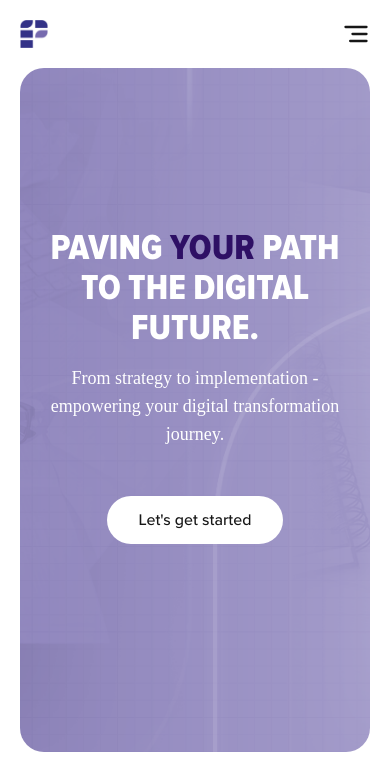
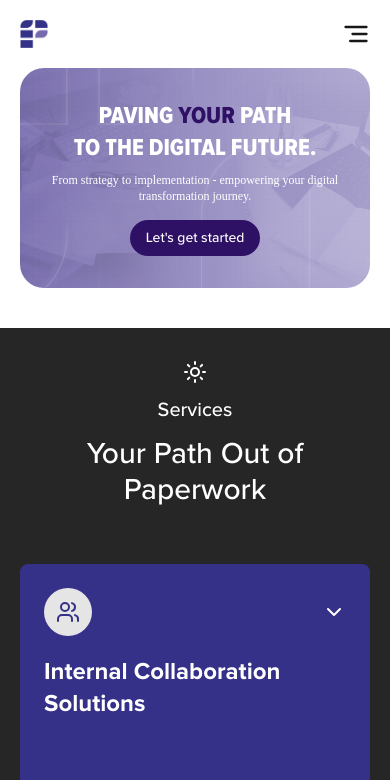
Before and after one commit to cyclebittt/pavewebyyyy, a Next.js app: page / in a window 390 px wide. Shown: the top 780 px of the page. Built offline with nearby package versions, Linux system fonts and the light colour scheme; a web font is replaced by a local one.

Commit message:
changes done

```diff
--- a/app/page.js
+++ b/app/page.js
@@ -44,21 +44,21 @@ export default function Home() {
     <div className="font-proxima">
       <Navbar />
 
-      <div className="px-5 pb-5">
-        <div className="relative flex flex-col items-center pt-40 pb-52 px-4 gap-12 rounded-3xl overflow-hidden">
+      <div className="px-5">
+        <div className="relative flex flex-col items-center py-8 md:pt-40 md:pb-52 px-4 gap-4 md:gap-12 rounded-3xl overflow-hidden">
           {/* <video autoPlay muted loop
             className="absolute inset-0 w-full h-full object-cover -z-10"
             src="https://videos.pexels.com/video-files/1957727/1957727-hd_1920_1080_30fps.mp4"
           /> */}
           <img src="/img/bg.png" alt="" className="absolute inset-0 w-full h-full object-cover -z-10" />
 
-          <div className="flex text-white flex-col items-center justify-center gap-4 max-w-3xl">
-            <h1 className="text-4xl sm:text-5xl md:text-7xl font-extrabold text-center uppercase">Paving <span className="text-violet-950">Your</span> Path <br />to the Digital Future.</h1>
-            <p className="text-lg text-center">From strategy to implementation - empowering your digital transformation journey.</p>
+          <div className="flex text-white flex-col items-center justify-center gap-2 md:gap-4 max-w-3xl">
+            <h1 className="text-2xl sm:text-5xl md:text-7xl font-extrabold text-center uppercase">Paving <span className="text-violet-950">Your</span> Path <br />to the Digital Future.</h1>
+            <p className="text-xs md:text-lg text-center">From strategy to implementation - empowering your digital transformation journey.</p>
           </div>
 
           <Link href='/request' className="flex items-center relative group">
-            <button className="px-8 py-3 bg-white text-neutral-900 rounded-full font-medium transition-all duration-500 group-hover:scale-105">
+            <button className="px-4 py-2 md:px-8 md:py-3 text-sm md:text-base bg-violet-950 text-white rounded-full font-medium transition-all duration-500 group-hover:scale-105">
               Let&apos;s get started
             </button>
             {/* <button className="w-12 h-12 flex items-center justify-center bg-violet-600 text-white rounded-full transition-all duration-500 z-10 -ml-2 group-hover:rounded-l-none group-hover:-ml-6">
```
